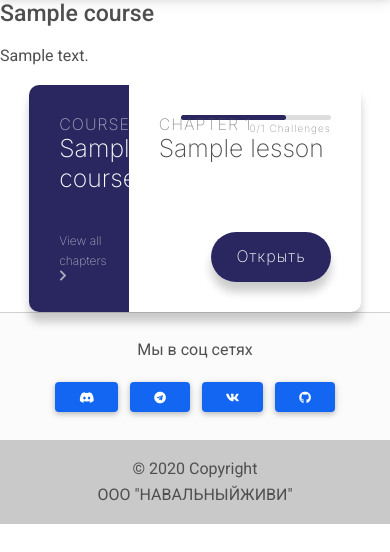
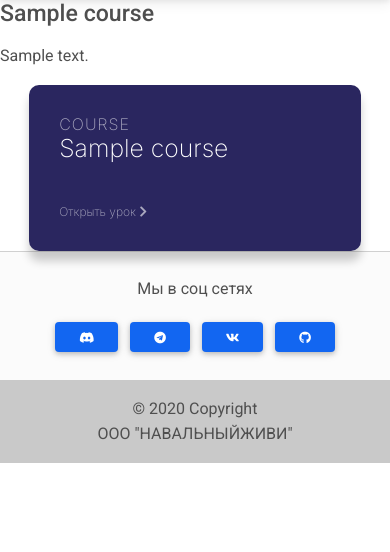
Before and after one commit to yeezy-na-izi/.shSkill, a Django app: page /courses/1/ in a window 390 px wide. Shown: the part 59-611 px from the top of the page. Run offline with Django 3.2, Linux system fonts and the light colour scheme; tables that the repository leaves empty hold one stand-in row (values such as "Sample post"); some libraries are stand-ins or nearby versions.

Commit message:
Refactor course page for phone

```diff
--- a/back/static/css/course.css
+++ b/back/static/css/course.css
@@ -37,21 +37,35 @@
 	color: #fff;
 	padding: 30px;
 	width: 30%;
+	min-width: 250px;
 }
 
 .course-preview a {
+	display: none;
+}
+
+.course-info {
+	padding: 30px;
+	position: relative;
+	width: 80%;
+}
+
+
+@media screen and (max-width: 720px) {
+    .course-info {
+        display: none !important;
+    }
+    .course-preview {
+        width: 100%;
+    }
+    .course-preview a {
 	color: #fff;
 	display: inline-block;
 	font-size: 12px;
 	opacity: 0.6;
 	margin-top: 30px;
 	text-decoration: none;
-}
-
-.course-info {
-	padding: 30px;
-	position: relative;
-	width: 100%;
+    }
 }
 
 .progress-container {
--- a/back/templates/education/unique_course/index.html
+++ b/back/templates/education/unique_course/index.html
@@ -14,13 +14,14 @@
 		<div class="course-preview">
 			<h6>Course</h6>
 			<h2>{{ course.title }}</h2>
-			<a href="#">View all chapters <i class="fas fa-chevron-right"></i></a>
+			<a href="#">Открыть урок <i class="fas fa-chevron-right"></i></a>
+
 		</div>
 		<div class="course-info">
 			<div class="progress-container">
 				<div class="progress"></div>
 				<span class="progress-text">
-					0/{{ lesson.tasks.count }} Challenges
+					0/{{ lesson.tasks.count }} Задач
 				</span>
 			</div>
 			<h6>Chapter {{ forloop.counter }}</h6>
@@ -33,17 +34,18 @@
 		<div class="course-preview">
 			<h6>Урок {{ forloop.counter }}</h6>
 			<h2>{{lesson}}</h2>
+			<a href="{{ lesson.slug }}/">Открыть урок <i class="fas fa-chevron-right"></i></a>
 		</div>
 		<div class="course-info">
 			<div class="progress-container">
 				<div class="progress"></div>
 				<span class="progress-text">
-					0/{{ lesson.tasks.count }} Challenges
+					0/{{ lesson.tasks.count }} Задач
 				</span>
 			</div>
 			<h6>Описание</h6>
 			<h4>{{ lesson.description }} <br/>(Урок закрыт для просмотра) </h4>
-			<button class="course-btn">Continue</button>
+			<button class="course-btn">Открыть</button>
 		</div>
 	</div>
     {% endif %}
```
